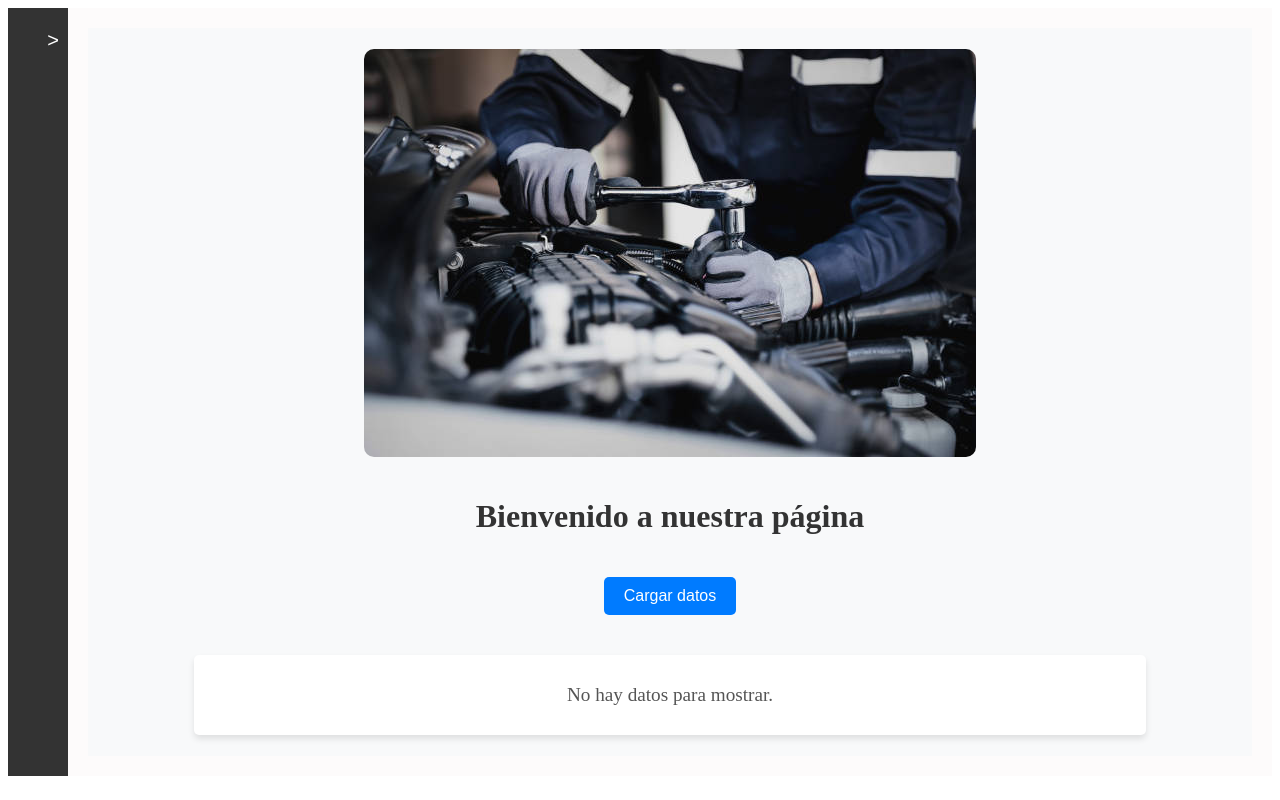
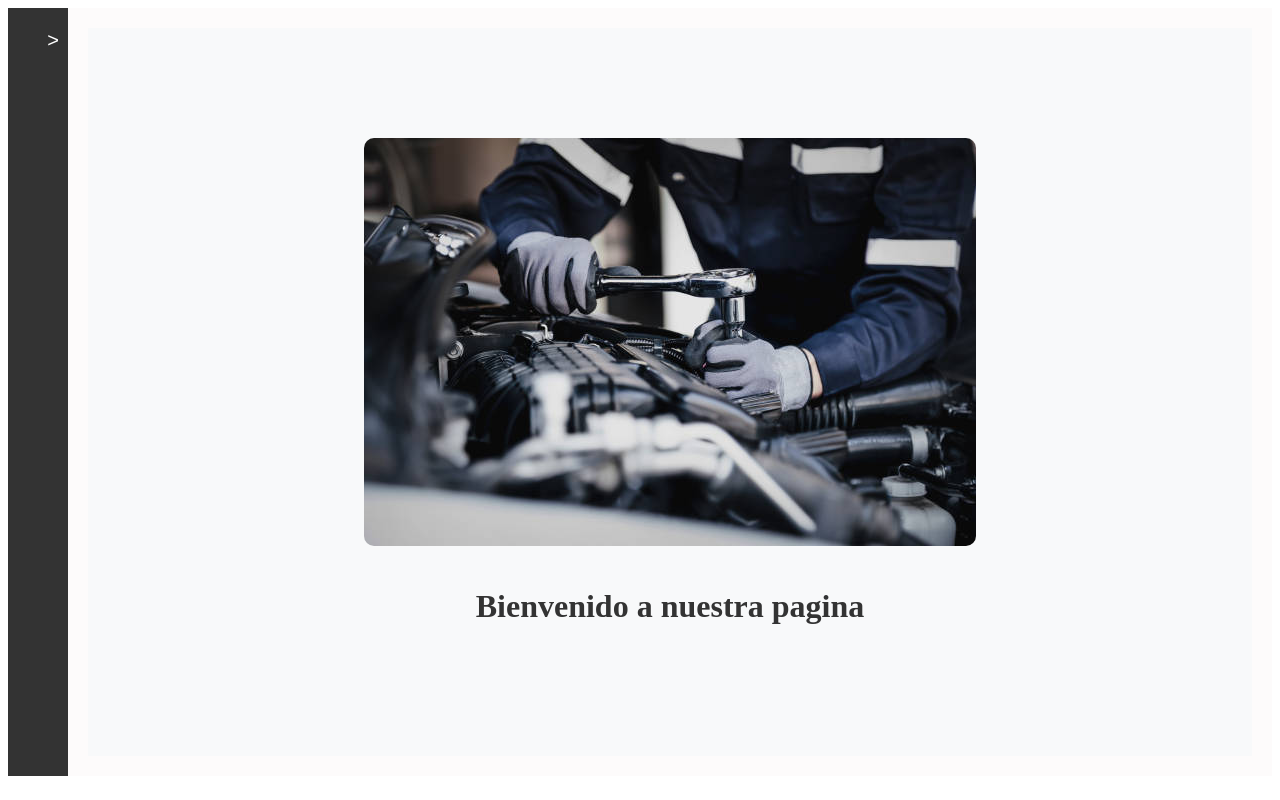
Before and after one commit to Braslyvm/PY2_TallerMecanico_web, a React (Vite) app in the folder TallerMecanicoWeb/: page / in a window 1280 px wide. Built offline with nearby package versions, Linux system fonts and the light colour scheme.

Commit message:
Update: Home

```diff
--- a/TallerMecanicoWeb/src/pages/Home.jsx
+++ b/TallerMecanicoWeb/src/pages/Home.jsx
@@ -1,53 +1,11 @@
-import React, { useState } from 'react';
-import axios from 'axios';
+import React from 'react';
 import styled from 'styled-components';
 
 function Home() {
-  const [data, setData] = useState([]); // Estado para almacenar los datos
-
-  //ESTE ES UN EJEMPLO PARA OBTENER LOS DATOS DE UNA URL
-  // Función para obtener los datos al hacer clic en el botón
-  const fetchData = () => {
-    axios
-      .get('http://localhost:3000/api/prueba') // URL del endpoint
-      .then((response) => {
-        setData(response.data); // Guardar los datos en el estado
-        console.log(response.data);
-      })
-      .catch((error) => {
-        console.error('Error al obtener los datos:', error);
-      });
-  };
-
   return (
     <HomeContainer>
       <Image src="/home-image.png" alt="Welcome" />
-      <Text>Bienvenido a nuestra página</Text>
-      <Button onClick={fetchData}>Cargar datos</Button>
-      <TableContainer>
-        {data.length > 0 ? (
-          <Table>
-            <thead>
-              <tr>
-                <Th>ID</Th>
-                <Th>Nombre</Th>
-                <Th>Otro Campo</Th>
-              </tr>
-            </thead>
-            <tbody>
-              {data.map((item) => (
-                <tr key={item.id}>
-                  <Td>{item.id}</Td>
-                  <Td>{item.nombre}</Td>
-                  <Td>{item.otro_campo}</Td>
-                </tr>
-              ))}
-            </tbody>
-          </Table>
-        ) : (
-          <Message>No hay datos para mostrar.</Message>
-        )}
-      </TableContainer>
+      <Text>Bienvenido a nuestra pagina</Text>
     </HomeContainer>
   );
 }
@@ -63,7 +21,10 @@ const HomeContainer = styled.div`
   justify-content: center;
   height: 91vh;
   background-color: #f8f9fa;
+
 `;
+
+
 
 // Estilo para la imagen
 const Image = styled.img`
@@ -80,55 +41,3 @@ const Text = styled.h1`
   color: #333;
   text-align: center;
 `;
-
-// Botón para cargar datos
-const Button = styled.button`
-  margin: 20px;
-  padding: 10px 20px;
-  font-size: 1rem;
-  background-color: #007bff;
-  color: #fff;
-  border: none;
-  border-radius: 5px;
-  cursor: pointer;
-
-  &:hover {
-    background-color: #0056b3;
-  }
-`;
-
-// Contenedor de la tabla
-const TableContainer = styled.div`
-  margin-top: 20px;
-  width: 80%;
-  background: #fff;
-  padding: 10px;
-  border-radius: 5px;
-  box-shadow: 0px 4px 6px rgba(0, 0, 0, 0.1);
-`;
-
-// Tabla
-const Table = styled.table`
-  width: 100%;
-  border-collapse: collapse;
-`;
-
-const Th = styled.th`
-  padding: 10px;
-  background-color: #007bff;
-  color: #fff;
-  text-align: left;
-  border: 1px solid #ddd;
-`;
-
-const Td = styled.td`
-  padding: 10px;
-  text-align: left;
-  border: 1px solid #ddd;
-`;
-
-const Message = styled.p`
-  font-size: 1.2rem;
-  color: #555;
-  text-align: center;
-`;
```
